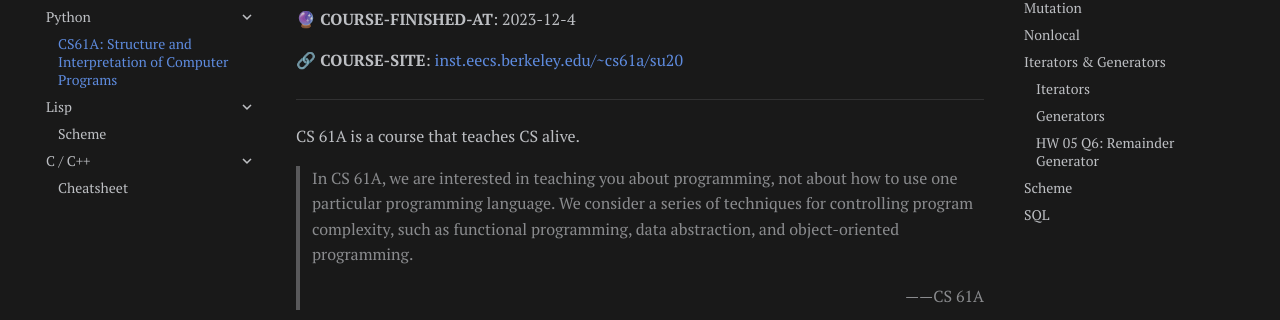
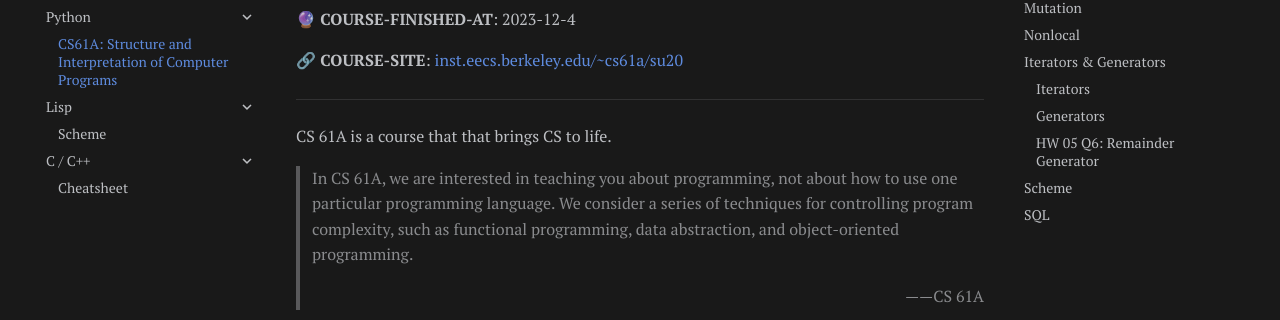
Before and after one commit to Xecades/Notes, an MkDocs documentation site: the page built from docs/cs/py/cs61a.md, in a window 1280 px wide and 900 px high. Shown: the part 304-624 px from the top of the window. Built offline with MkDocs 1.6.1 and Material for MkDocs 9.7.7, drawn with Linux system fonts in a browser that asks for light colours; comment, search, counter and statistics services are not loaded.

Commit message:
fix: grammar error in `cs61a.md`

```diff
--- a/docs/cs/py/cs61a.md
+++ b/docs/cs/py/cs61a.md
@@ -8,7 +8,7 @@
 
 ---
 
-CS 61A is a course that teaches CS alive.
+CS 61A is a course that that brings CS to life.
 
 > In CS 61A, we are interested in teaching you about programming, not about how to use one particular programming language. We consider a series of techniques for controlling program complexity, such as functional programming, data abstraction, and object-oriented programming.
 >
```
